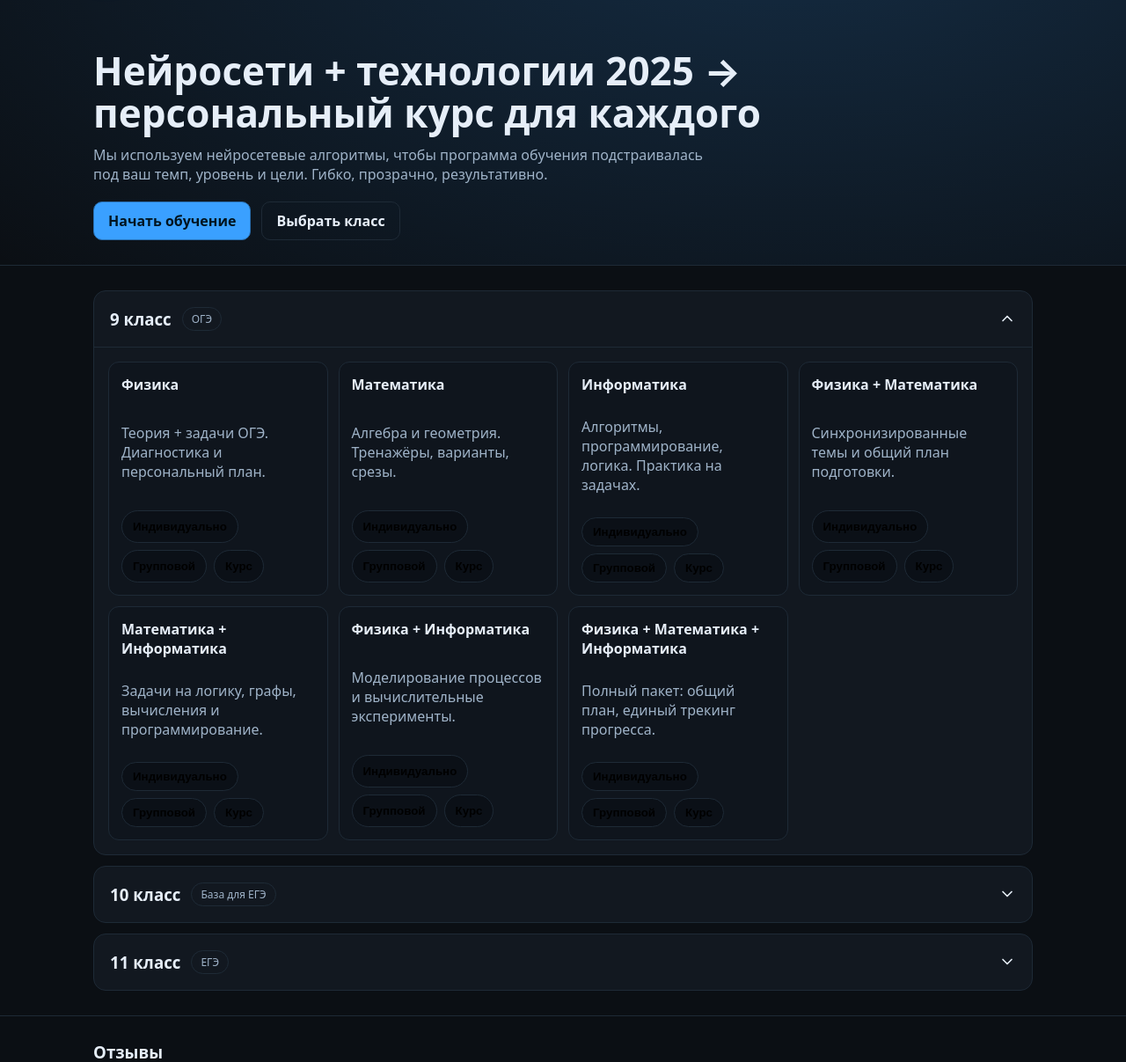
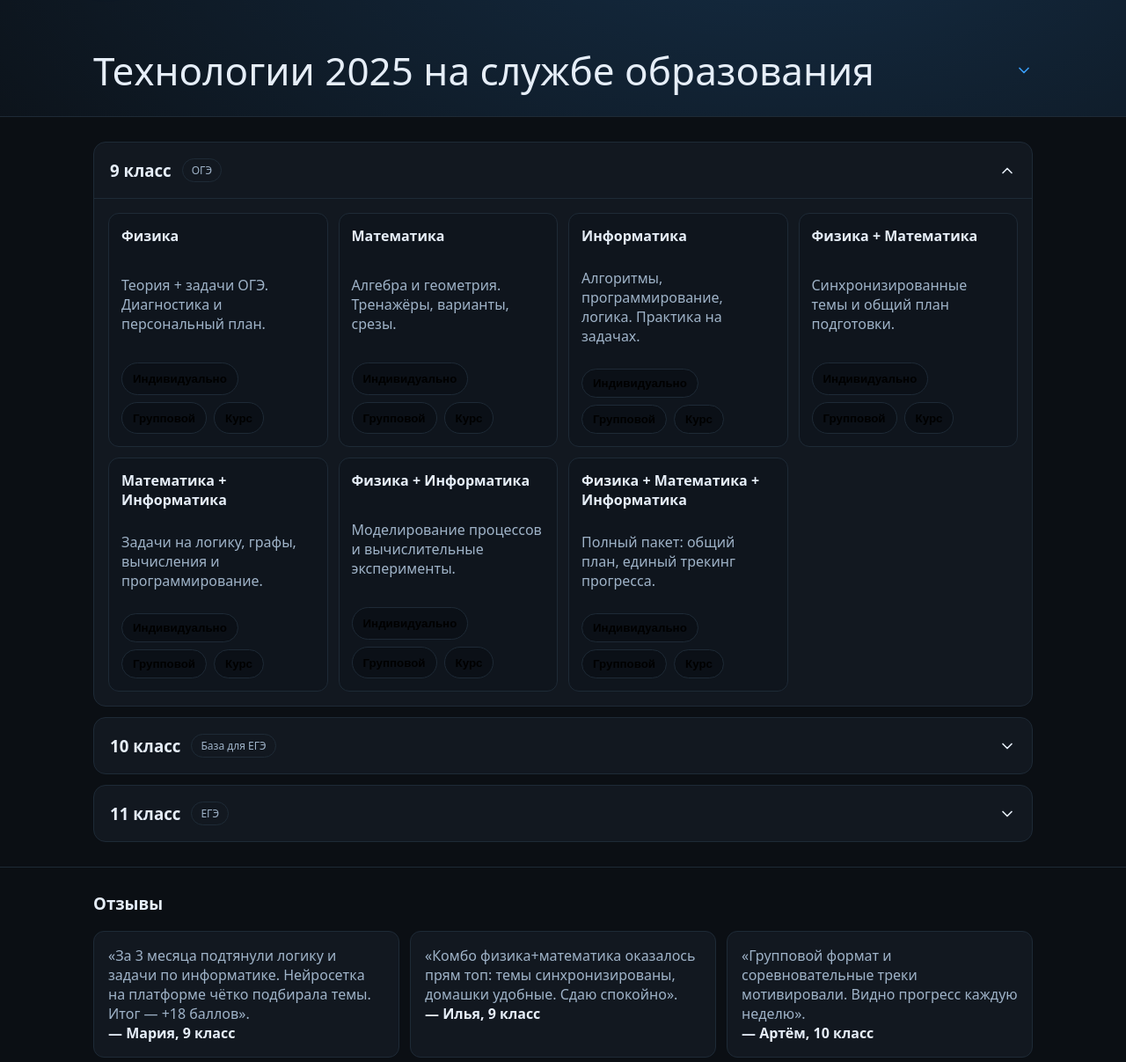
Before and after one commit to EPMAKOBB/django-site, a Django app: page / in a window 1280 px wide. Shown: the part 73-1280 px from the top of the page at 88% size. Run offline with Django 5.2, Linux system fonts and the light colour scheme.

Commit message:
chore: indicate hero block expands

```diff
--- a/static/css/main.css
+++ b/static/css/main.css
@@ -28,9 +28,11 @@ header { position: sticky; top: 0; z-index: 50; backdrop-filter: blur(10px); bac
 
 /* Hero */
 .hero { padding: 56px 0 28px; border-bottom: 1px solid var(--border); background: radial-gradient(1200px 600px at 70% -100px, color-mix(in srgb, var(--accent) 20%, transparent), transparent); }
-.hero h1 { font-size: clamp(28px, 5vw, 44px); margin: 0 0 12px; line-height: 1.1; }
+.hero .title { font-size: clamp(28px, 5vw, 44px); margin: 0; line-height: 1.1; }
 .hero p { margin: 0 0 20px; color: var(--muted); max-width: 720px; }
-.hero .cta { display: flex; gap: 12px; flex-wrap: wrap; }
+.hero details summary { padding: 0; }
+.hero details summary .chev { color: var(--accent); }
+.hero details p { margin-top: 12px; }
 .btn-secondary { background: transparent; border: 1px solid var(--border); color: var(--text); }
 
 /* Accordion */
--- a/templates/home.html
+++ b/templates/home.html
@@ -5,12 +5,14 @@
 {% block content %}
   <section class="hero">
     <div class="container">
-      <h1>Нейросети + технологии 2025 → персональный курс для каждого</h1>
-      <p>Мы используем нейросетевые алгоритмы, чтобы программа обучения подстраивалась под ваш темп, уровень и цели. Гибко, прозрачно, результативно.</p>
-      <div class="cta">
-        <a href="#signup" class="btn">Начать обучение</a>
-        <a href="#grades" class="btn btn-secondary">Выбрать класс</a>
-      </div>
+      <h1 class="sr">Технологии 2025 на службе образования</h1>
+      <details class="tech-2025">
+        <summary>
+          <span class="title">Технологии 2025 на службе образования</span>
+          <svg class="chev" width="20" height="20" viewBox="0 0 24 24" fill="none" xmlns="http://www.w3.org/2000/svg" aria-hidden="true"><path d="M6 9l6 6 6-6" stroke="currentColor" stroke-width="2" stroke-linecap="round" stroke-linejoin="round"/></svg>
+        </summary>
+        <p>То, что вчера казалось фантастикой, сегодня становится реальностью. Мы используем современные алгоритмы рекомендаций, чтобы подбирать каждому ученику именно те задания, которые дадут наилучший результат. Все задания при этом генерируются в строгом соответствии с требованиями ФИПИ.</p>
+      </details>
     </div>
   </section>
 
```
